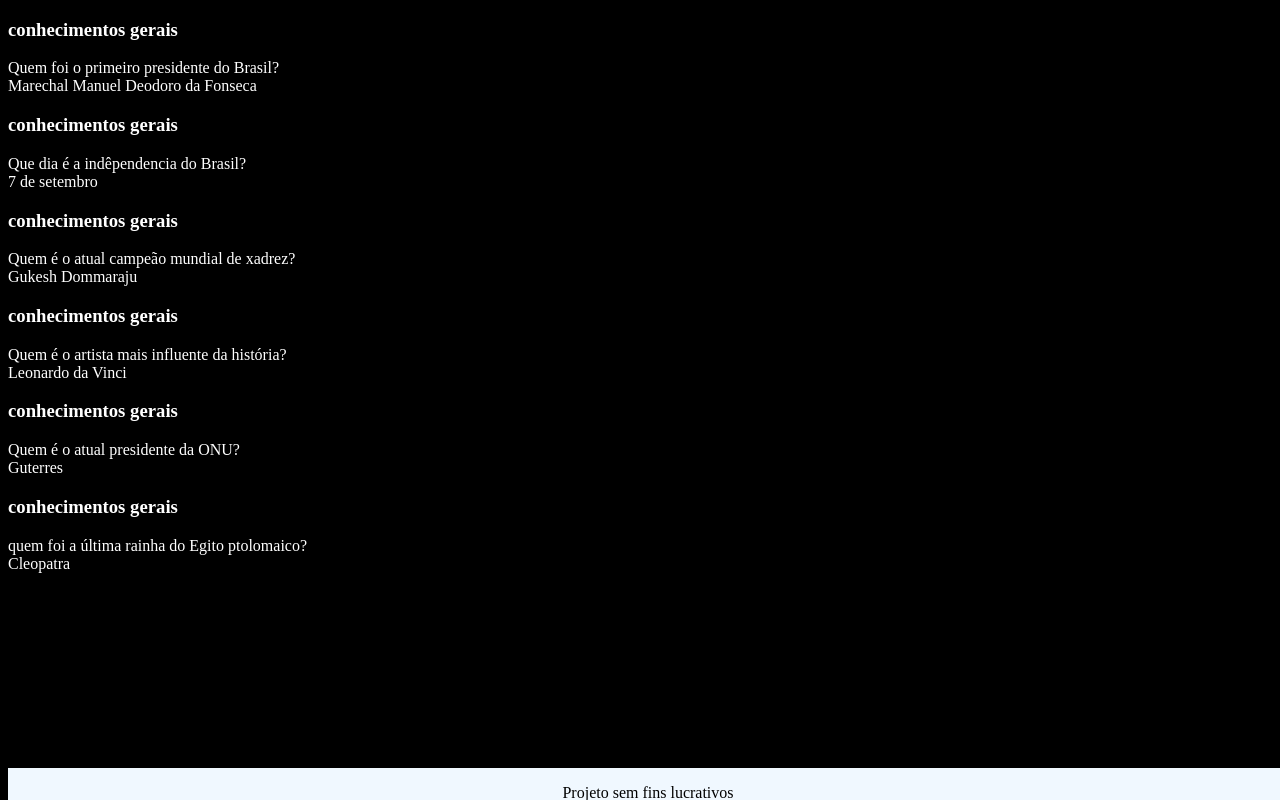
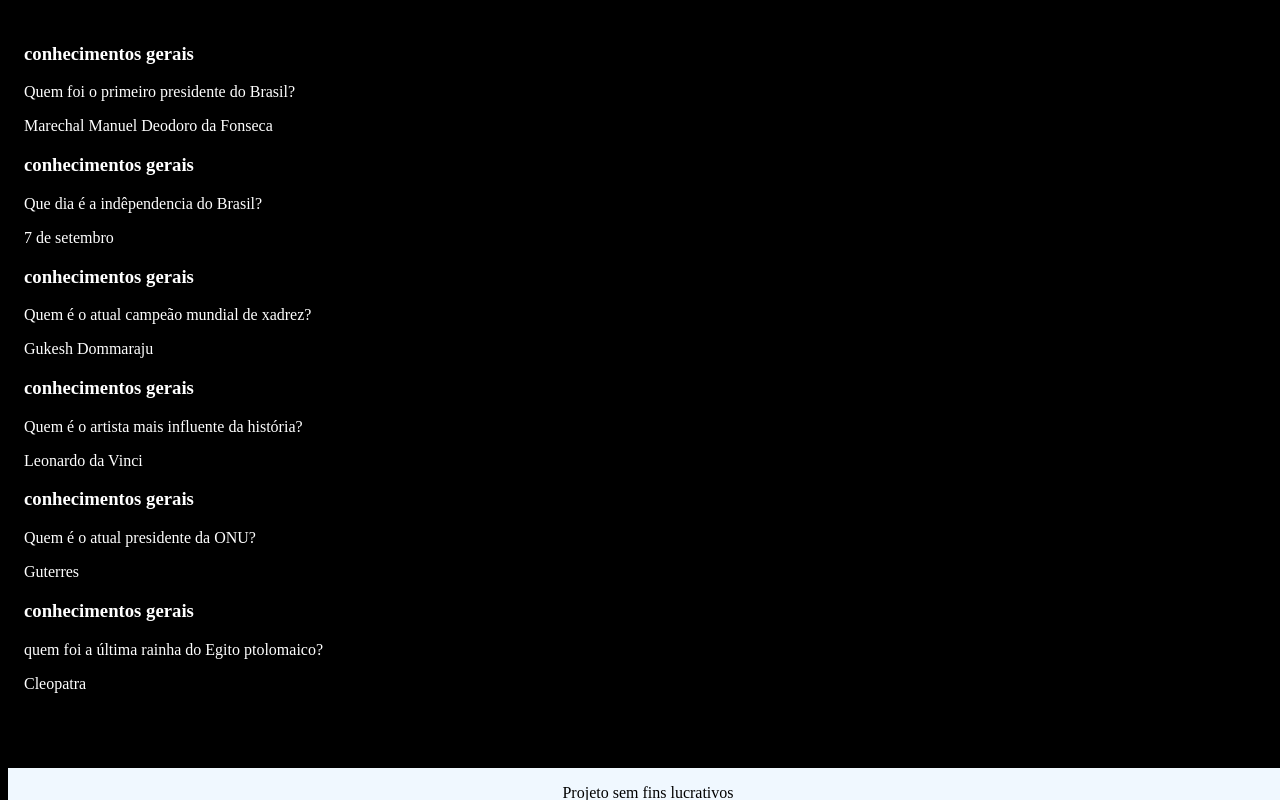
Before and after one commit to Vitor6671/flashcard, a plain HTML site: page index.html in a window 1280 px wide. Drawn offline with Linux system fonts and the light colour scheme; files that its build step writes are made by us from their sources; a web font is replaced by a local one.

Commit message:
Add files via upload

```diff
--- a/index.html
+++ b/index.html
@@ -16,60 +16,60 @@
 <div class="cartao-conteudo">
 <h3>conhecimentos gerais</h3>
 <div class="cartao-conteudo-pergunta">
-    Quem foi o primeiro presidente do Brasil?
+    <p>Quem foi o primeiro presidente do Brasil?</p>
     </div>
     <div class="cartao-conteudo-resposta">
-        Marechal Manuel Deodoro da Fonseca
+        <p>Marechal Manuel Deodoro da Fonseca</p>
     </div>
 </div>
 
 <div class="cartao-conteudo">
     <h3>conhecimentos gerais</h3>
     <div class="cartao-conteudo-pergunta">
-        Que dia é a indêpendencia do Brasil?
+        <p>Que dia é a indêpendencia do Brasil?</p>
         </div>
         <div class="cartao-conteudo-resposta">
-            7 de setembro
+        <p>7 de setembro</p>
         </div>
     </div>
 
     <div class="cartao-conteudo">
         <h3>conhecimentos gerais</h3>
         <div class="cartao-conteudo-pergunta">
-            Quem é o atual campeão mundial de xadrez?
+        <p>Quem é o atual campeão mundial de xadrez?</p>
             </div>
             <div class="cartao-conteudo-resposta">
-                Gukesh Dommaraju
+            <p>Gukesh Dommaraju</p>
             </div>
         </div>
 
         <div class="cartao-conteudo">
             <h3>conhecimentos gerais</h3>
             <div class="cartao-conteudo-pergunta">
-                Quem é o artista mais influente da história?
+            <p>Quem é o artista mais influente da história?</p>
                 </div>
                 <div class="cartao-conteudo-resposta">
-                    Leonardo da Vinci
+                <p>Leonardo da Vinci</p>
                 </div>
             </div>
 
             <div class="cartao-conteudo">
                 <h3>conhecimentos gerais</h3>
                 <div class="cartao-conteudo-pergunta">
-                    Quem é o atual presidente da ONU?
+                <p>Quem é o atual presidente da ONU?</p>
                     </div>
                     <div class="cartao-conteudo-resposta">
-                        Guterres
+                    <p>Guterres</p>
                     </div>
                 </div>
 
                 <div class="cartao-conteudo">
                     <h3>conhecimentos gerais</h3>
                     <div class="cartao-conteudo-pergunta">
-                        quem foi a última rainha do Egito ptolomaico?
+                    <p>quem foi a última rainha do Egito ptolomaico?</p>
                         </div>
                         <div class="cartao-conteudo-resposta">
-                            Cleopatra
+                        </p>Cleopatra</p>
                         </div>
                     </div>
 
--- a/style.css
+++ b/style.css
@@ -20,3 +20,16 @@ footer p{
     margin-top: o,5rem;
 
 }
+
+#container {
+    display: flex;
+}
+
+.cartao {
+
+margin: 1rem 1rem;
+background-color: rgb:(12, 62, 62;)
+height: 20rem;
+flex-grow: 1;
+flex-basis: calc(33% - 6rem);
+}
```
